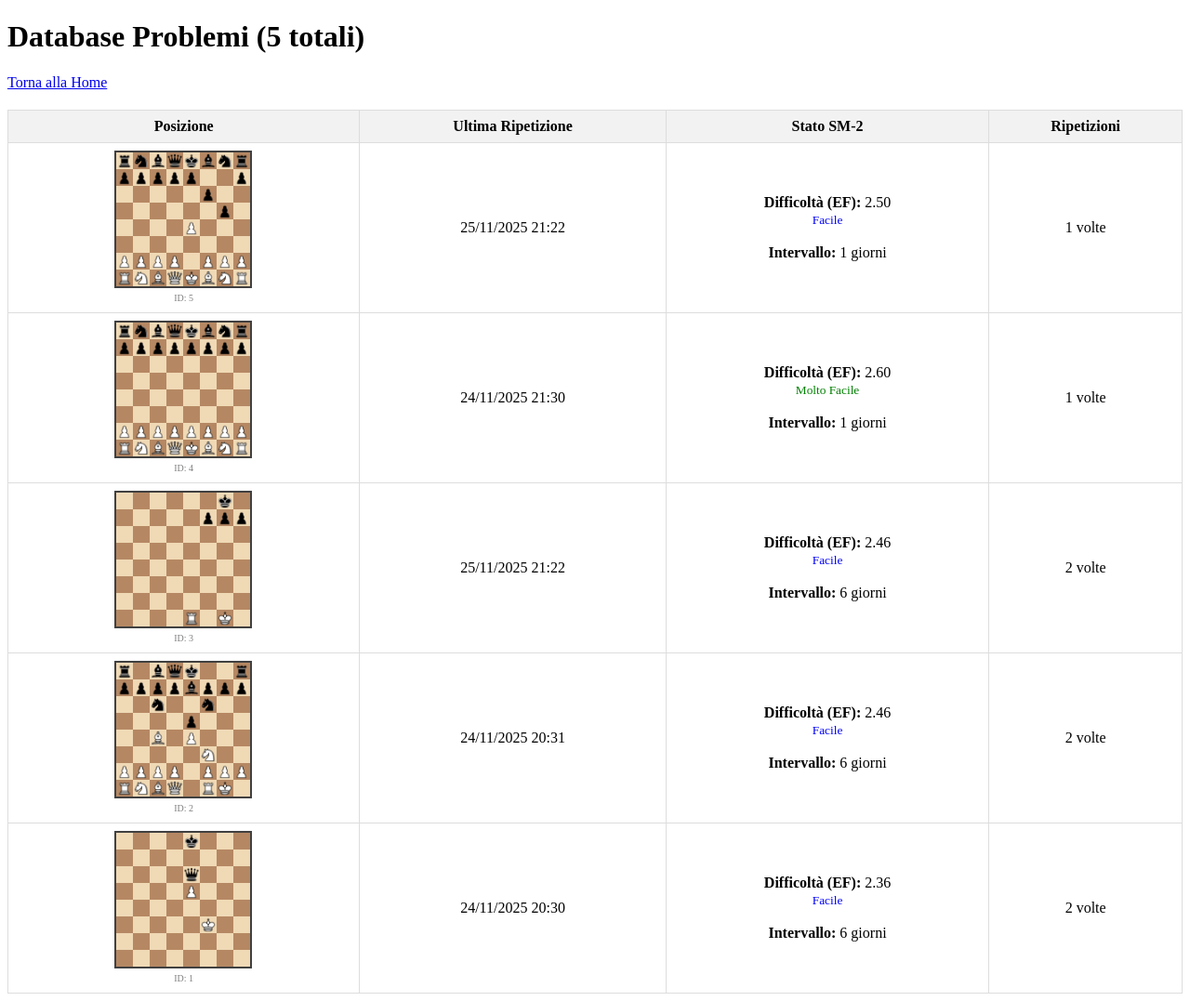
After one commit to alessandrovirga-cpu/chess-tutor, a Flask app: page /list in a window 1280 px wide. The commit adds this page. Shown: the whole page at 93% size. Run offline with Flask 3, Linux system fonts and the light colour scheme; data comes from the database, SQL or seed files in the repository.

Commit message:
aggiunta pagina di riepilogo con statistiche SM-2 e mini-scacchiere

```diff
--- a/app.py
+++ b/app.py
@@ -1,6 +1,7 @@
 from flask import Flask, render_template, request, redirect, url_for
 import db_manager, db_setup
 import time
+from datetime import datetime
 
 # --- Setup di Flask ---
 app = Flask(__name__)
@@ -118,6 +119,20 @@ def new_problem_graphical():
     return render_template('new_graphical.html')
 
 
+# Funzione helper per formattare la data nel template (opzionale, ma utile)
+@app.template_filter('format_date')
+def format_date(timestamp):
+    if timestamp:
+        return datetime.fromtimestamp(timestamp).strftime('%d/%m/%Y %H:%M')
+    return "Mai"
+
+# --- Rotta 6: Elenco di Tutti i Problemi ---
+@app.route('/list')
+def problems_list():
+    all_problems = db_manager.get_all_problems()
+    return render_template('problems_list.html', problems=all_problems)
+
+
 # --- Esecuzione dell'App ---
 if __name__ == '__main__':
     # Assicurati che il database esista all'avvio
--- a/db_manager.py
+++ b/db_manager.py
@@ -302,6 +302,37 @@ def update_problem_review(problem_id: int, user_rating_key: str) -> bool:
     finally:
         conn.close()
 
+
+def get_all_problems():
+    """
+    Recupera TUTTI i problemi dal database per l'elenco riepilogativo.
+    """
+    conn = create_connection()
+    if conn is None:
+        return []
+
+    sql = "SELECT * FROM problems ORDER BY id DESC" # Mostra i più recenti per primi
+
+    try:
+        cursor = conn.cursor()
+        cursor.execute(sql)
+        rows = cursor.fetchall()
+
+        problems = []
+        for row in rows:
+            p = dict(row)
+            # Decodifica JSON se necessario, altrimenti lascia come stringa per la visualizzazione
+            # Qui ci serve il FEN pulito per la scacchiera
+            problems.append(p)
+
+        return problems
+    except sqlite3.Error as e:
+        print(f"Errore nel recupero di tutti i problemi: {e}")
+        return []
+    finally:
+        conn.close()
+
+
 # --- Esempio di Utilizzo della Funzione ---
 
 if __name__ == '__main__':
--- a/templates/index.html
+++ b/templates/index.html
@@ -26,6 +26,11 @@
             <a href="{{ url_for('new_problem_graphical') }}"><strong>Inserimento Grafico (Scacchiera)</strong></a>
             <br><small>Costruisci la posizione trascinando i pezzi sulla scacchiera.</small>
         </li>
+        <br>
+        <li>
+            <a href="{{ url_for('problems_list') }}"><strong>Visualizza Elenco Completo</strong></a>
+            <br><small>Vedi tutti i problemi, le statistiche e i progressi.</small>
+        </li>
     </ul>
 </body>
 </html>
--- /dev/null
+++ b/templates/problems_list.html
@@ -0,0 +1,82 @@
+<!DOCTYPE html>
+<html lang="it">
+<head>
+    <meta charset="UTF-8">
+    <title>Elenco Problemi</title>
+    <link rel="stylesheet" href="{{ url_for('static', filename='css/chessboard-1.0.0.css') }}">
+    <script src="{{ url_for('static', filename='js/jquery-3.6.0.min.js') }}"></script>
+    <script src="{{ url_for('static', filename='js/chessboard-1.0.0.js') }}"></script>
+    <style>
+        table { width: 100%; border-collapse: collapse; margin-top: 20px; }
+        th, td { border: 1px solid #ddd; padding: 8px; text-align: center; vertical-align: middle; }
+        th { background-color: #f2f2f2; }
+        .mini-board { width: 150px; margin: 0 auto; } /* Dimensione fissa per le mini scacchiere */
+    </style>
+</head>
+<body>
+    <h1>Database Problemi ({{ problems|length }} totali)</h1>
+    <p><a href="{{ url_for('index') }}">Torna alla Home</a></p>
+
+    <table>
+        <thead>
+            <tr>
+                <th>Posizione</th>
+                <th>Ultima Ripetizione</th>
+                <th>Stato SM-2</th>
+                <th>Ripetizioni</th>
+            </tr>
+        </thead>
+        <tbody>
+            {% for p in problems %}
+            <tr>
+                <td>
+                    <div id="board_{{ p.id }}" class="mini-board"></div>
+                    <small style="font-size: 10px; color: grey;">ID: {{ p.id }}</small>
+                </td>
+
+                <td>
+                    {{ p.last_reviewed | format_date }}
+                </td>
+
+                <td>
+                    <strong>Difficoltà (EF):</strong> {{ "%.2f"|format(p.ease_factor) }}<br>
+                    <small>
+                        {% if p.ease_factor >= 2.6 %} <span style="color:green">Molto Facile</span>
+                        {% elif p.ease_factor >= 2.3 %} <span style="color:blue">Facile</span>
+                        {% elif p.ease_factor >= 1.5 %} <span style="color:orange">Medio</span>
+                        {% else %} <span style="color:red">Difficile</span>
+                        {% endif %}
+                    </small>
+                    <br>
+                    <br>
+                    <strong>Intervallo:</strong> {{ p.interval_days }} giorni
+                </td>
+
+                <td>
+                    {{ p.review_count }} volte
+                </td>
+            </tr>
+            {% endfor %}
+        </tbody>
+    </table>
+
+    <script>
+        // Script per inizializzare TUTTE le scacchiere
+        // Cicliamo su tutti i problemi passati da Flask e creiamo le board
+
+        var config = {
+            showNotation: false, // Nascondi coordinate per pulizia
+            draggable: false,    // Solo visualizzazione
+            pieceTheme: '{{ url_for("static", filename="img/chesspieces/wikipedia/") }}' + '{piece}.png'
+        };
+
+        {% for p in problems %}
+            // Crea una scacchiera per l'ID specifico
+            var board_{{ p.id }} = Chessboard('board_{{ p.id }}', {
+                ...config,
+                position: '{{ p.fen }}'
+            });
+        {% endfor %}
+    </script>
+</body>
+</html>
```
